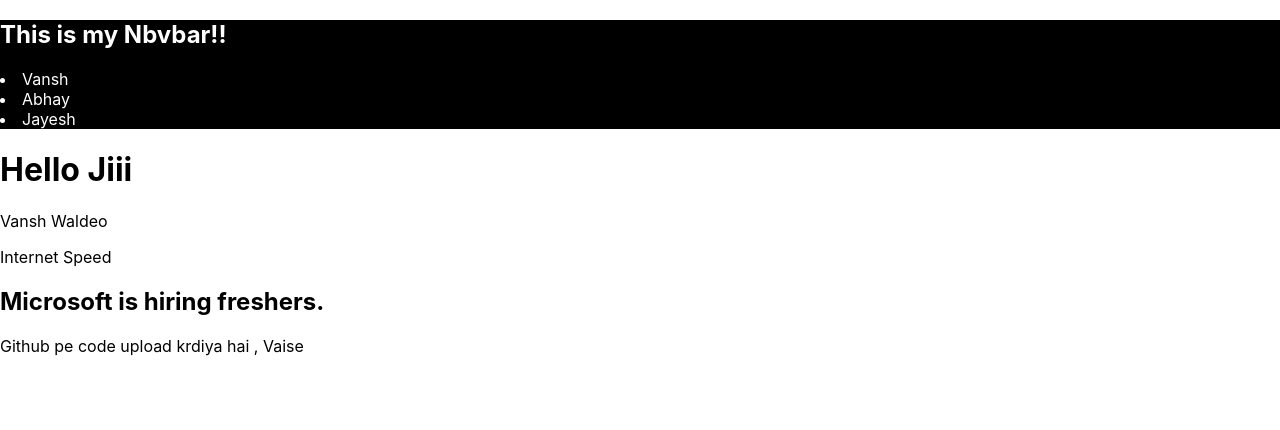
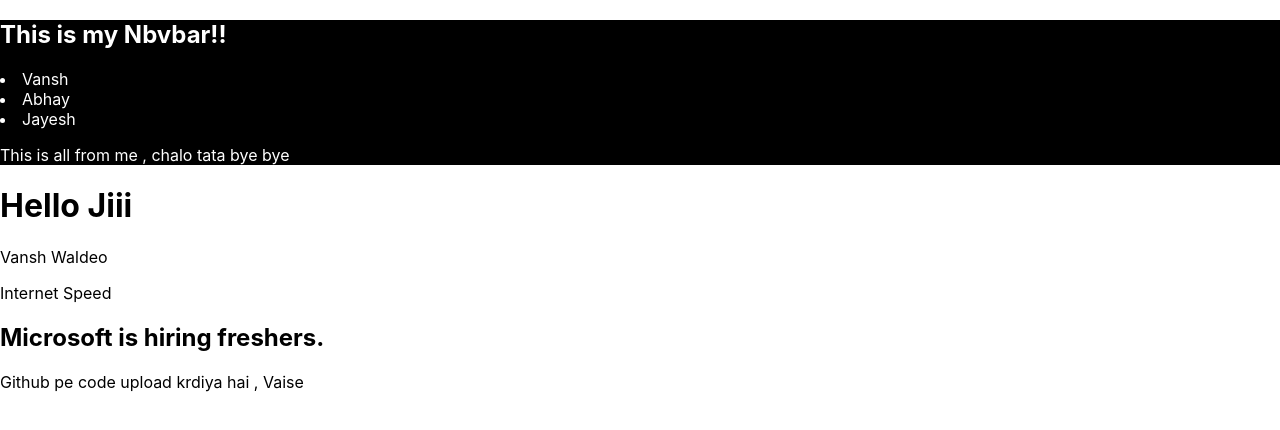
Before and after one commit to VanshKing30/soul, a React (Create React App) app: page / in a window 1280 px wide. Shown: the top 430 px of the page. Built offline with nearby package versions, Linux system fonts and the light colour scheme.

Commit message:
Made some text cahgnes in navbar

```diff
--- a/src/Components/Navbar.jsx
+++ b/src/Components/Navbar.jsx
@@ -13,6 +13,8 @@ function Navbar(){
             <li>Abhay</li>
             <li>Jayesh</li>
 
+            <p>This is all from me , chalo tata bye bye</p>
+
 
         </div>
     );
```
